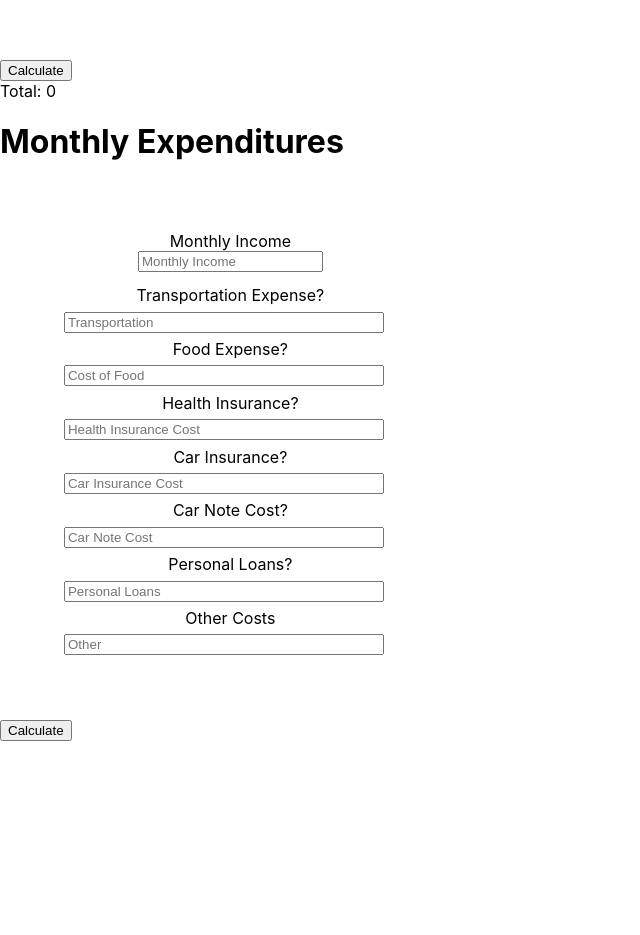
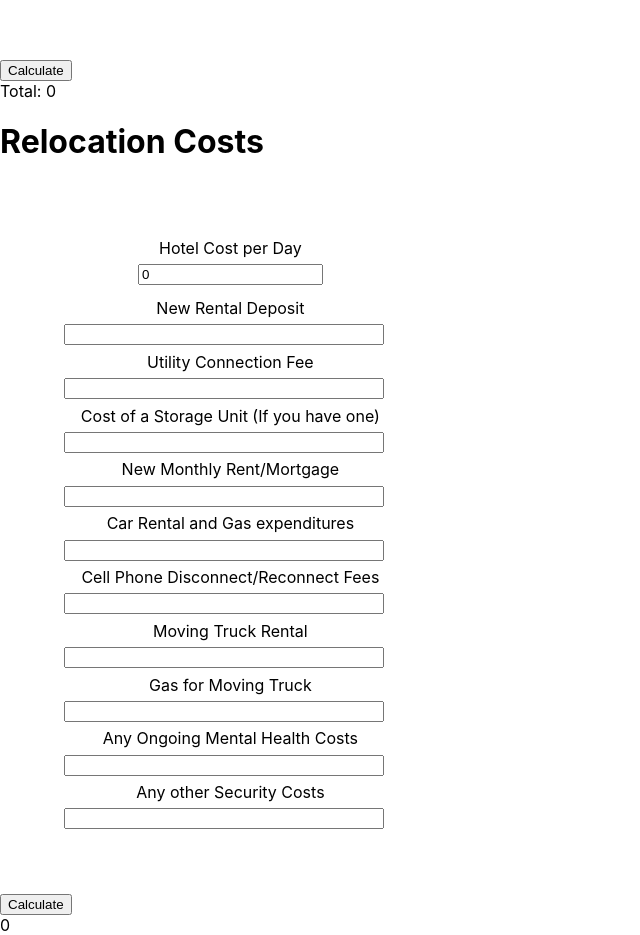
Before and after one commit to BW-Domestic-Violence-Survivors-Tool/frontend, a React (Create React App) app in the folder frontend/: page / in a window 1280 px wide. Shown: the part 560-1495 px from the top of the page, without its empty margins (0-640 px from the left). Before the commit the page ends 1301 px from the top, so only its background shows below. Built offline with nearby package versions, Linux system fonts and the light colour scheme.

Commit message:
functionality of the results calculator done as well

```diff
--- a/frontend/src/Components/RelocationCalc.js
+++ b/frontend/src/Components/RelocationCalc.js
@@ -28,64 +28,123 @@ const Label = styled.label`
   justify-content: center;
 `;
 
-const MonthlyCalc = ({ errors, touched, values, status }) => {
-  const [monthlyBudget, setMonthlyBudget] = useState("");
+const RelocationCalc = ({ errors, touched, values, status }) => {
+  const [relocation, setRelocation] = useState({
+    hotelCosts: 0
+  });
 
-  useEffect(() => {
-    setMonthlyBudget(Budget => [...monthlyBudget, status]);
-  }, [status]);
+  const [resultReloc, setResultReloc] = useState(0);
+
+  const submitHandler = event => {
+    event.preventDefault();
+    const relocationKeys = Object.keys(relocation);
+    const totalCostReloc = relocationKeys.reduce((accum, current) => {
+      return accum + relocation[current];
+    }, 0);
+    setResultReloc(totalCostReloc);
+    console.log(totalCostReloc);
+  };
+
+  const changeHandler = event => {
+    event.persist();
+    const parseReloc = parseInt(event.target.value);
+    setRelocation(prevValue => ({
+      ...prevValue,
+      [event.target.name]: parseReloc
+    }));
+    console.log("in change handler", parseReloc);
+  };
 
   return (
     <div className="monthlyForm">
-      <h1>Monthly Expenditures</h1>
-
+      <h1>Relocation Costs</h1>
       <Calc>
         <Month>
-          <label>Monthly Income</label>
+          <Label>Hotel Cost per Day</Label>
           <input
             type="text"
-            name="monthlyIncome"
-            placeholder="Monthly Income"
+            name="hotelCosts"
+            onChange={changeHandler}
+            value={relocation.hotelCosts}
           ></input>
         </Month>
-        <Label>Transportation Expense?</Label>
+        <Label>New Rental Deposit</Label>
         <input
           type="text"
-          name="transportation"
-          placeholder="Transportation"
+          name="newRental"
+          onChange={changeHandler}
+          value={relocation.newRental}
         ></input>
-        <Label>Food Expense?</Label>
-        <input type="text" name="food" placeholder="Cost of Food"></input>
-        <Label>Health Insurance?</Label>
+        <Label>Utility Connection Fee</Label>
         <input
           type="text"
-          name="healthInsurance"
-          placeholder="Health Insurance Cost"
+          name="utilityConnection"
+          onChange={changeHandler}
+          value={relocation.utilityConnection}
         ></input>
-        <Label>Car Insurance?</Label>
+        <Label>Cost of a Storage Unit (If you have one)</Label>
         <input
           type="text"
-          name="carInsurance"
-          placeholder="Car Insurance Cost"
+          name="storageUnit"
+          onChange={changeHandler}
+          value={relocation.storageUnit}
         ></input>
-        <Label>Car Note Cost?</Label>
-        <input type="text" name="carNote" placeholder="Car Note Cost"></input>
-        <Label>Personal Loans?</Label>
+        <Label>New Monthly Rent/Mortgage</Label>
         <input
           type="text"
-          name="personalLoans"
-          placeholder="Personal Loans"
+          name="mortgageRent"
+          onChange={changeHandler}
+          value={relocation.mortgageRent}
         ></input>
-        <Label>Other Costs</Label>
+        <Label>Car Rental and Gas expenditures</Label>
         <input
           type="text"
-          name="miscMonthlyExpense"
-          placeholder="Other"
+          name="carRental"
+          onChange={changeHandler}
+          value={relocation.carRental}
+        ></input>
+        <Label>Cell Phone Disconnect/Reconnect Fees</Label>
+        <input
+          type="text"
+          name="cellphoneReconnect"
+          onChange={changeHandler}
+          value={relocation.cellphoneReconnect}
+        ></input>
+        <Label>Moving Truck Rental</Label>
+        <input
+          type="text"
+          name="movingTruck"
+          onChange={changeHandler}
+          value={relocation.movingTruck}
+        ></input>
+        <Label>Gas for Moving Truck</Label>
+        <input
+          type="text"
+          name="gasMoving"
+          onChange={changeHandler}
+          value={relocation.gasMoving}
+        ></input>
+        <Label>Any Ongoing Mental Health Costs</Label>
+        <input
+          type="text"
+          name="mentalHealth"
+          onChange={changeHandler}
+          value={relocation.mentalHealth}
+        ></input>
+        <Label>Any other Security Costs</Label>
+        <input
+          type="text"
+          name="security"
+          onChange={changeHandler}
+          value={relocation.security}
         ></input>
       </Calc>
-      <button type="submit">Calculate</button>
+      <button type="submit" onClick={submitHandler}>
+        Calculate
+      </button>
+      <div>{resultReloc}</div>
     </div>
   );
 };
 
-export default MonthlyCalc;
+export default RelocationCalc;
```
